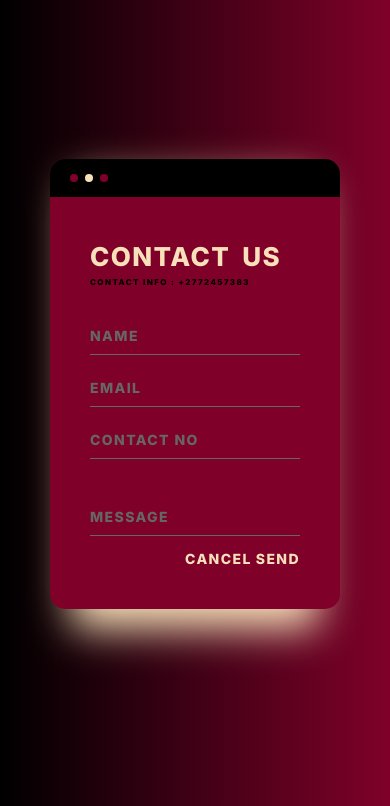
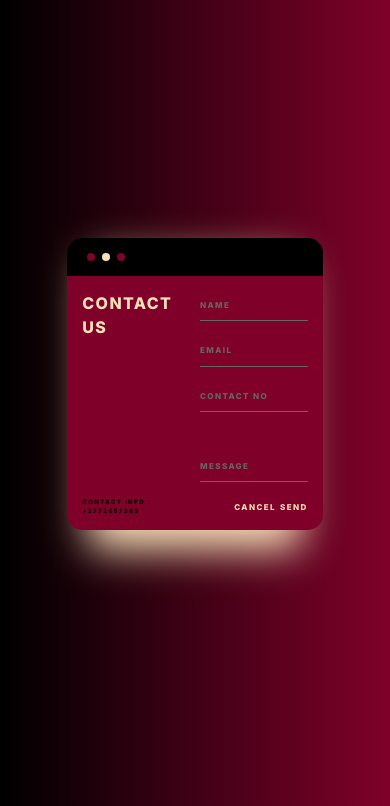
Before and after one commit to El-Sombra-lab/beautybytheo, a plain HTML site: page contact.html in a window 390 px wide. Shown: the part 118-924 px from the top of the page. Drawn offline with nearby package versions, Linux system fonts and the light colour scheme; a web font is replaced by a local one.

Commit message:
Update contact.css

```diff
--- a/contact.css
+++ b/contact.css
@@ -178,34 +178,104 @@ body, button, input {
   color: #b9134f;
 }
 
-@media screen and (max-width: 520px) {
-  .screen-body {
-    flex-direction: column;
+/* Responsive Styles */
+
+/* Tablets and Larger Screens */
+@media screen and (max-width: 768px) {
+  .container {
+    flex: 0 1 90%;
   }
 
-  .screen-body-item.left {
-    margin-bottom: 30px;
+  .screen-body-item {
+    padding: 20px;
   }
 
   .app-title {
-    flex-direction: row;
+    font-size: 20px;
+  }
+
+  .app-contact {
+    font-size: 10px;
+  }
+
+  .app-form-control {
+    font-size: 12px;
+  }
+
+  .app-form-button,
+  .app-form-button:hover {
+    font-size: 12px;
+  }
+}
+
+/* Mobile */
+@media screen and (max-width: 520px) {
+  .container {
+    flex: 0 1 90%;
+  }
+
+  .screen-body {
+    padding: 20px;
+  }
+
+  .screen-body-item {
+    padding: 10px;
+  }
+
+  .app-title {
+    font-size: 18px;
   }
 
   .app-title span {
-    margin-right: 12px;
+    margin-right: 8px;
   }
 
-  .app-title:after {
-    display: none;
+  .app-contact {
+    font-size: 8px;
+  }
+
+  .app-form-control {
+    font-size: 10px;
+  }
+
+  .app-form-button,
+  .app-form-button:hover {
+    font-size: 10px;
   }
 }
 
+/* Smaller Screens */
 @media screen and (max-width: 600px) {
+  .container {
+    flex: 0 1 90%;
+  }
+
   .screen-body {
-    padding: 40px;
+    padding: 10px;
   }
 
   .screen-body-item {
-    padding: 0;
+    padding: 5px;
+  }
+
+  .app-title {
+    font-size: 16px;
+  }
+
+  .app-title span {
+    margin-right: 6px;
+  }
+
+  .app-contact {
+    font-size: 6px;
+  }
+
+  .app-form-control {
+    font-size: 8px;
+  }
+
+  .app-form-button,
+  .app-form-button:hover {
+    font-size: 8px;
   }
 }
```
